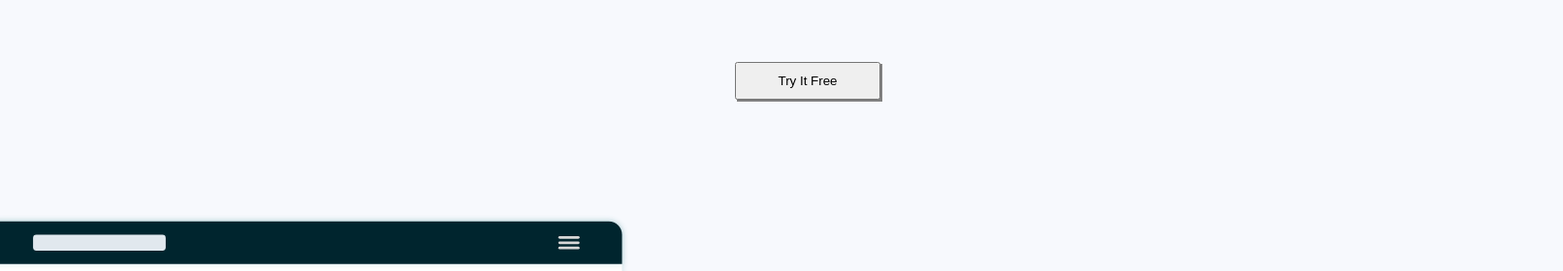
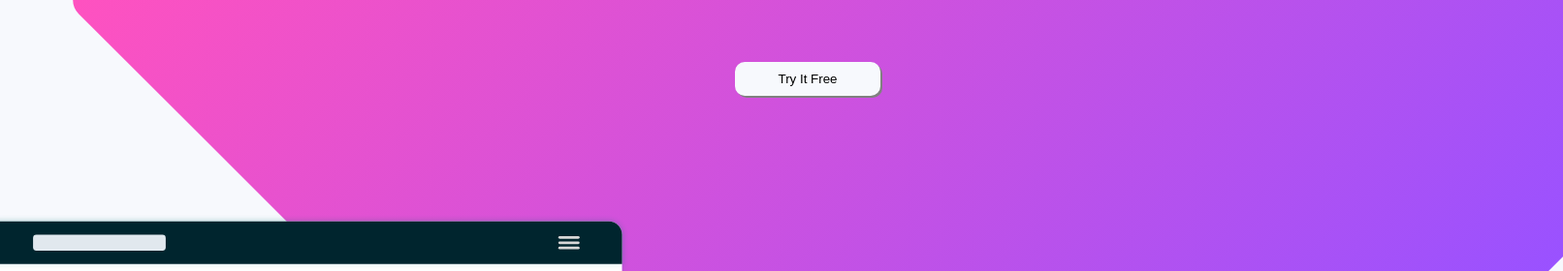
Before and after one commit to AkwGaniu/huddle-landing-page3, a plain HTML site: page index.html in a window 1280 px wide. Shown: the top 280 px of the page at 97% size, 1612 px wide, since content can reach past the window. Drawn offline with nearby package versions, Linux system fonts and the light colour scheme.

Commit message:
Background design added

```diff
--- a/css/style.css
+++ b/css/style.css
@@ -15,6 +15,19 @@ body {
     font-family: 'Open Sans', sans-serif;
     font-size: 1.125em;
     background-color: hsl(214, 64%, 98%);
+    position: relative;
+}
+
+.back-design {
+    position: absolute;
+    left: 50vw;
+  top: -50vw;
+    background: linear-gradient(to right, hsl(322, 100%, 66%), hsl(265, 100%, 66%));
+    z-index: -1000;
+    width: 100vw;
+  height: 100vw;
+    border-radius: 20px;
+    transform: rotate(45deg);
 }
 
 header {
@@ -28,7 +41,9 @@ header nav button {
     box-shadow: 2px 2px grey;
     width: 150px;
     padding: 10px;
-
+    border: 0;
+    background-color: hsl(214, 64%, 98%);
+    border-radius: 10px;
 }
 
 section {
--- a/index.html
+++ b/index.html
@@ -17,6 +17,10 @@
 
 </head>
 <body>
+
+  <div class="back-design">
+    <p></p>
+  </div>
 
   <header>
     <div class="logo">
```
